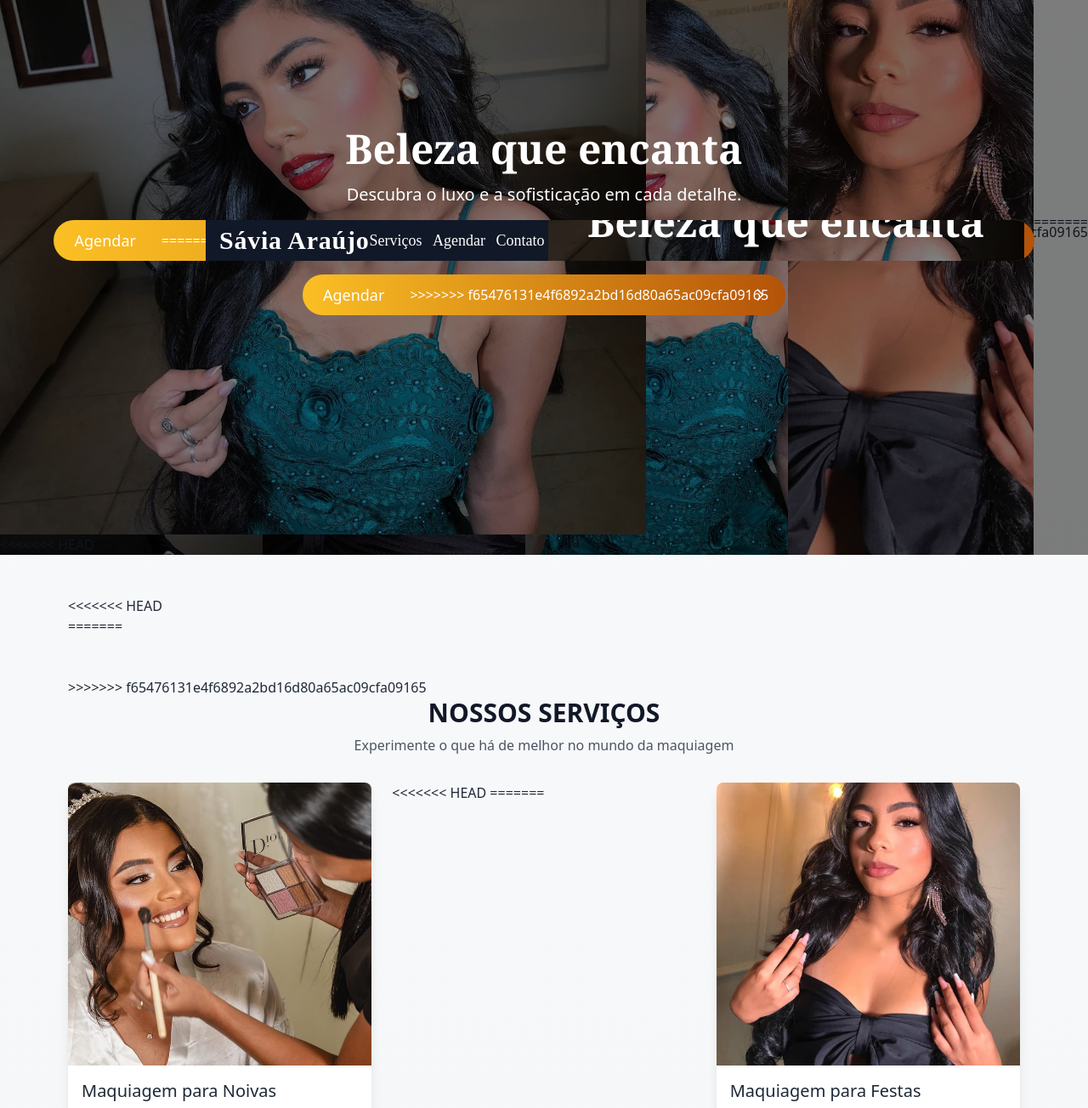
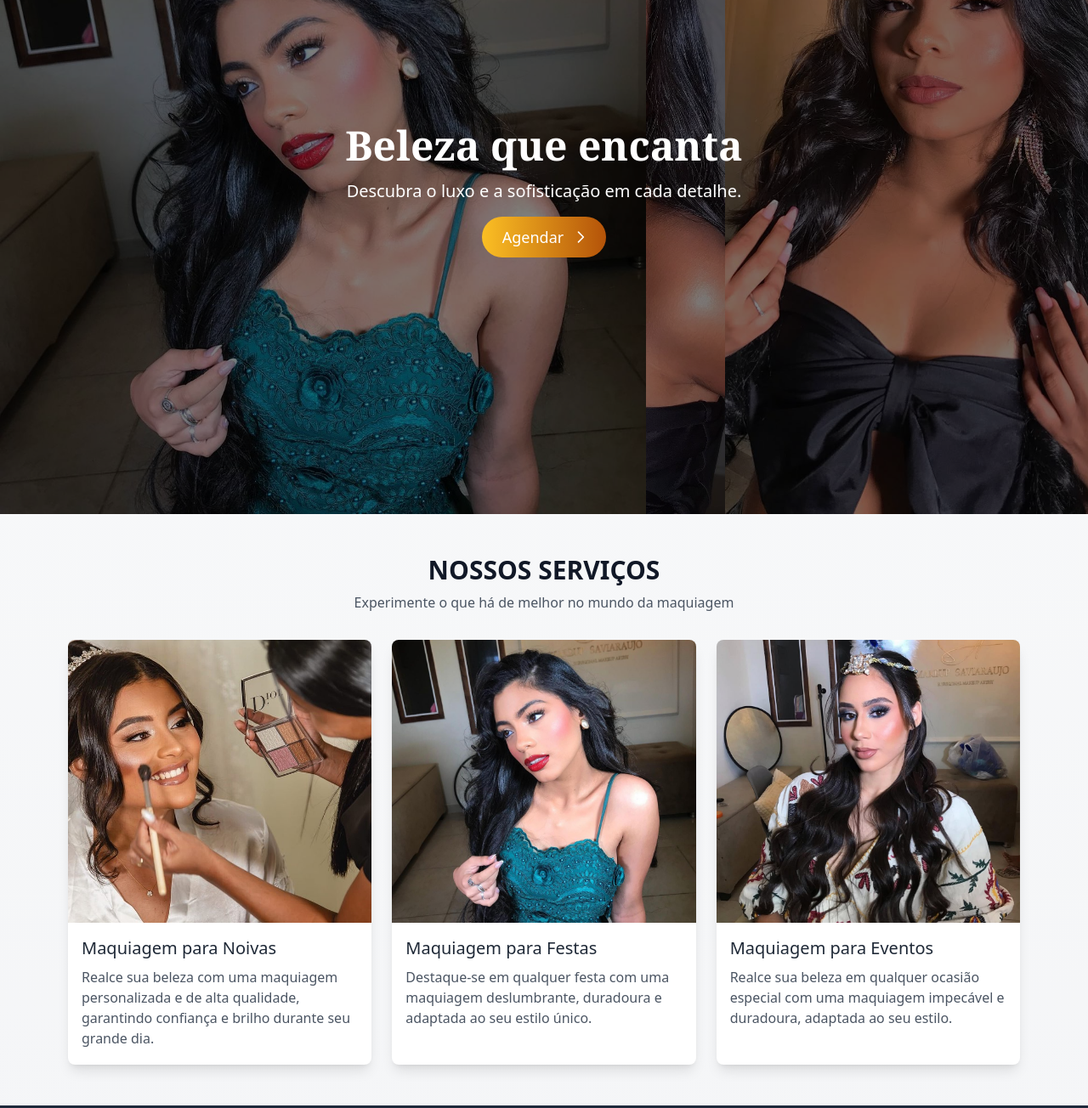
Before and after one commit to eudes-araujo0/makeupAgendamentos, a website: page index.html in a window 1280 px wide. Shown: the part 239-1543 px from the top of the page at 85% size. Drawn offline with nearby package versions, Linux system fonts and the light colour scheme; files whose address does not match are found by name.

Commit message:
Corrigindo bug de upload

```diff
--- a/index.html
+++ b/index.html
@@ -4,7 +4,6 @@
     <meta charset="UTF-8">
     <meta name="viewport" content="width=device-width, initial-scale=1.0">
     <title>Sávia Araújo | Agendamentos</title>
-<<<<<<< HEAD
     <link rel="stylesheet" href="/style/output.css">
     <link rel="stylesheet" href="/style/font.css">
 </head>
@@ -16,7 +15,7 @@
 
         <nav class="hidden md:flex space-x-6 text-lg">
             <a href="#services" class="hover:text-gray-400">Serviços</a>
-            <a href="/pages/agendamentos.html" class="hover:text-gray-400">Agendar</a>
+            <a href="#schedule" class="hover:text-gray-400">Agendar</a>
             <a href="#about" class="hover:text-gray-400">Sobre Mim</a>
             <a href="#contact" class="hover:text-gray-400">Contato</a>
         </nav>
@@ -35,8 +34,7 @@
         <nav class="mt-8 space-y-4">
             <a href="index.html" class="block text-3xl font-cinzel py-4">Sávia Araújo</a>
             <a href="#services" class="block hover:text-gray-400">Serviços</a>
-            <a href="/pages/agendamentos.html" class="block hover:text-gray-400">Agendar</a>
-            <a href="/pages/agendamentos.html" class="block hover:text-gray-400">Meus horários</a>
+            <a href="#schedule" class="block hover:text-gray-400">Agendar</a>
             <a href="#about" class="block hover:text-gray-400">Sobre Mim</a>
             <a href="#contact" class="block hover:text-gray-400">Contato</a>
         </nav>
@@ -53,34 +51,6 @@
                 <span class="relative text-lg text-white">Agendar</span>
                 <div class="flex items-center -space-x-3 translate-x-3">
                   <div class="w-2.5 h-[1.6px] rounded bg-white origin-left scale-x-0 transition-all duration-300 group-hover:scale-x-100"></div>
-=======
-    <link rel="stylesheet" href="style/output.css">
-    <link rel="stylesheet" href="style/font.css">
-</head>
-<body class="bg-gradient-to-b from-gray-50 to-gray-100 text-gray-800">
-
-    <header class="bg-gray-900 text-white">
-        <div class="max-w-6xl mx-auto px-4 py-6 flex justify-between items-center">
-            <h1 class="text-3xl font-cinzel font-bold tracking-wide">Sávia Araújo</h1>
-            <nav class="space-x-2 font-cinzel text-lg">
-                <a href="#services" class="hover:text-gray-400">Serviços</a>
-                <a href="#schedule" class="hover:text-gray-400">Agendar</a>
-                <a href="#contact" class="hover:text-gray-400">Contato</a>
-            </nav>
-        </div>
-    </header>
-
-    <section class="relative">
-        <div class="bg-cover bg-center aspect-square h-[70vh] bg-[url('public/images/model.jpg')]">
-          <div class="absolute inset-0 bg-black bg-opacity-50 flex flex-col justify-center items-center text-center text-white px-4 z-10">
-            <h2 class="text-4xl md:text-5xl font-serif font-bold">Beleza que encanta</h2>
-            <p class="text-lg md:text-xl mt-4 font-light">Descubra o luxo e a sofisticação em cada detalhe.</p>
-
-            <button class="relative group overflow-hidden px-6 mt-4 h-12 rounded-full flex space-x-2 items-center bg-gradient-to-r from-amber-400 to-amber-700 hover:to-orange-900 transition-all duration-300">
-                <span class="relative text-lg text-white">Agendar</span>
-                <div class="flex items-center -space-x-3 translate-x-3">
-                  <div class="w-2.5 h-[1.6px] rounded bg-white origin-left scale-x-0 transition duration-300 group-hover:scale-x-100"></div>
->>>>>>> f65476131e4f6892a2bd16d80a65ac09cfa09165
                   <svg xmlns="http://www.w3.org/2000/svg" class="h-5 w-5 stroke-white -translate-x-2 transition duration-300 group-hover:translate-x-0" fill="none" viewBox="0 0 24 24" stroke="currentColor" stroke-width="2">
                     <path stroke-linecap="round" stroke-linejoin="round" d="M9 5l7 7-7 7" />
                   </svg>
@@ -89,29 +59,17 @@
           </div>
         </div>
 
-<<<<<<< HEAD
         <div class="absolute inset-0 flex justify-evenly items-center z-[-1] pointer-events-none">
-          <div class="w-1/3 h-full bg-cover bg-center" style="background-image: url('/images/model3.jpg');"></div>
-          <div class="w-1/3 h-full bg-cover bg-center" style="background-image: url('/images/modelDavine.jpg');"></div>
-          <div class="w-1/3 h-full bg-cover bg-center" style="background-image: url('/images/makeFesta.jpg');"></div>
-=======
-        <!-- 3 imagens ao fundo -->
-        <div class="absolute inset-0 flex justify-evenly items-center z-0">
           <div class="w-1/3 h-full bg-cover bg-center" style="background-image: url('/images/model2.jpg');"></div>
           <div class="w-1/3 h-full bg-cover bg-center" style="background-image: url('/images/model3.jpg');"></div>
-          <div class="w-1/3 h-full bg-cover bg-center" style="background-image: url('/images/model.jpg');"></div>
->>>>>>> f65476131e4f6892a2bd16d80a65ac09cfa09165
+          <div class="w-1/3 h-full bg-cover bg-center" style="background-image: url('/images/makeFesta.jpg');"></div>
         </div>
       </section>
 
 
 
       <main class="max-w-6xl mx-auto px-4 py-12">
-<<<<<<< HEAD
         <section id="services">
-=======
-        <section id="services" class="my-12">
->>>>>>> f65476131e4f6892a2bd16d80a65ac09cfa09165
           <h2 class="text-3xl font-semibold text-gray-900 text-center uppercase">Nossos Serviços</h2>
           <p class="text-center text-gray-600 mt-2">Experimente o que há de melhor no mundo da maquiagem</p>
           <div class="grid grid-cols-1 md:grid-cols-3 gap-6 mt-8">
@@ -122,21 +80,15 @@
                 <p class="text-gray-600 mt-2">Realce sua beleza com uma maquiagem personalizada e de alta qualidade, garantindo confiança e brilho durante seu grande dia.</p>
               </div>
             </div>
-<<<<<<< HEAD
 
-=======
-
-            <!-- Card Maquiagem para Festas -->
             <div class="bg-white shadow-lg rounded-lg overflow-hidden w-full h-[550px] md:h-[500px]">
-              <img src="/images/makeFesta.jpg" alt="Maquiagem para Festas" class="w-full h-2/3 object-cover">
+              <img src="/images/model.jpg" alt="Maquiagem para Festas" class="w-full h-2/3 object-cover">
               <div class="p-4">
                 <h3 class="text-xl font-medium">Maquiagem para Festas</h3>
                 <p class="text-gray-600 mt-2">Destaque-se em qualquer festa com uma maquiagem deslumbrante, duradoura e adaptada ao seu estilo único.</p>
               </div>
             </div>
 
-            <!-- Card Cursos de Automaquiagem -->
->>>>>>> f65476131e4f6892a2bd16d80a65ac09cfa09165
             <div class="bg-white shadow-lg rounded-lg overflow-hidden w-full h-[550px] md:h-[500px]">
               <img src="/images/makeEventos.jpg" alt="Cursos de Automaquiagem" class="w-full h-2/3 object-cover">
               <div class="p-4">
@@ -144,19 +96,6 @@
                 <p class="text-gray-600 mt-2">Realce sua beleza em qualquer ocasião especial com uma maquiagem impecável e duradoura, adaptada ao seu estilo.</p>
               </div>
             </div>
-<<<<<<< HEAD
-
-            <div class="bg-white shadow-lg rounded-lg overflow-hidden w-full h-[550px] md:h-[500px]">
-              <img src="/images/modelHome4.jpg" alt="Maquiagem para Festas" class="w-full h-2/3 object-cover">
-              <div class="p-4">
-                <h3 class="text-xl font-medium">Maquiagem para Festas</h3>
-                <p class="text-gray-600 mt-2">Destaque-se em qualquer festa com uma maquiagem deslumbrante, duradoura e adaptada ao seu estilo único.</p>
-              </div>
-            </div>
-
-
-=======
->>>>>>> f65476131e4f6892a2bd16d80a65ac09cfa09165
           </div>
         </section>
       </main>
@@ -172,10 +111,6 @@
         </div>
       </section>
 
-<<<<<<< HEAD
-=======
-      <!-- Contato -->
->>>>>>> f65476131e4f6892a2bd16d80a65ac09cfa09165
       <footer class="bg-gray-900 text-white py-8">
         <div class="max-w-6xl mx-auto text-center">
           <p>© 2024 Sávia Araújo - Todos os direitos reservados.</p>
```
